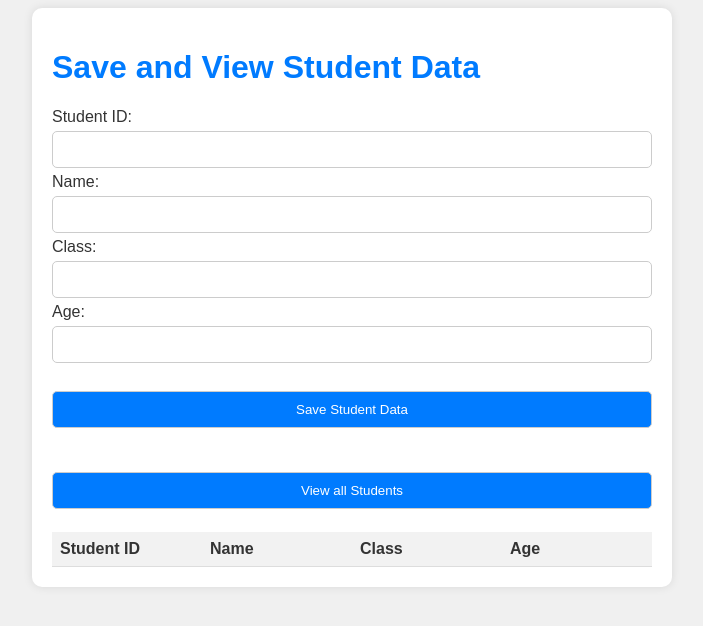
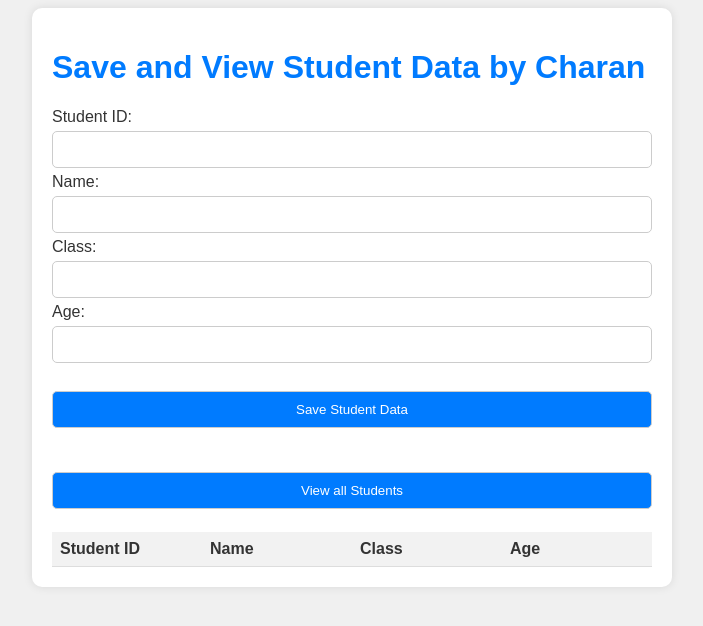
Before and after one commit to Charan1012/Serverless_Student_registry_aws_application, a plain HTML site: page index.html in a window 1280 px wide. Shown: the whole page, without its empty margins (288-991 px from the left). Drawn offline with nearby package versions, Linux system fonts and the light colour scheme.

Commit message:
Update index.html

```diff
--- a/index.html
+++ b/index.html
@@ -80,7 +80,7 @@
 
 <body>
     <div class="container">
-        <h1>Save and View Student Data</h1>
+        <h1>Save and View Student Data by Charan</h1>
         <label for="studentid">Student ID:</label><br>
         <input type="text" name="studentid" id="studentid"><br>
 
```
